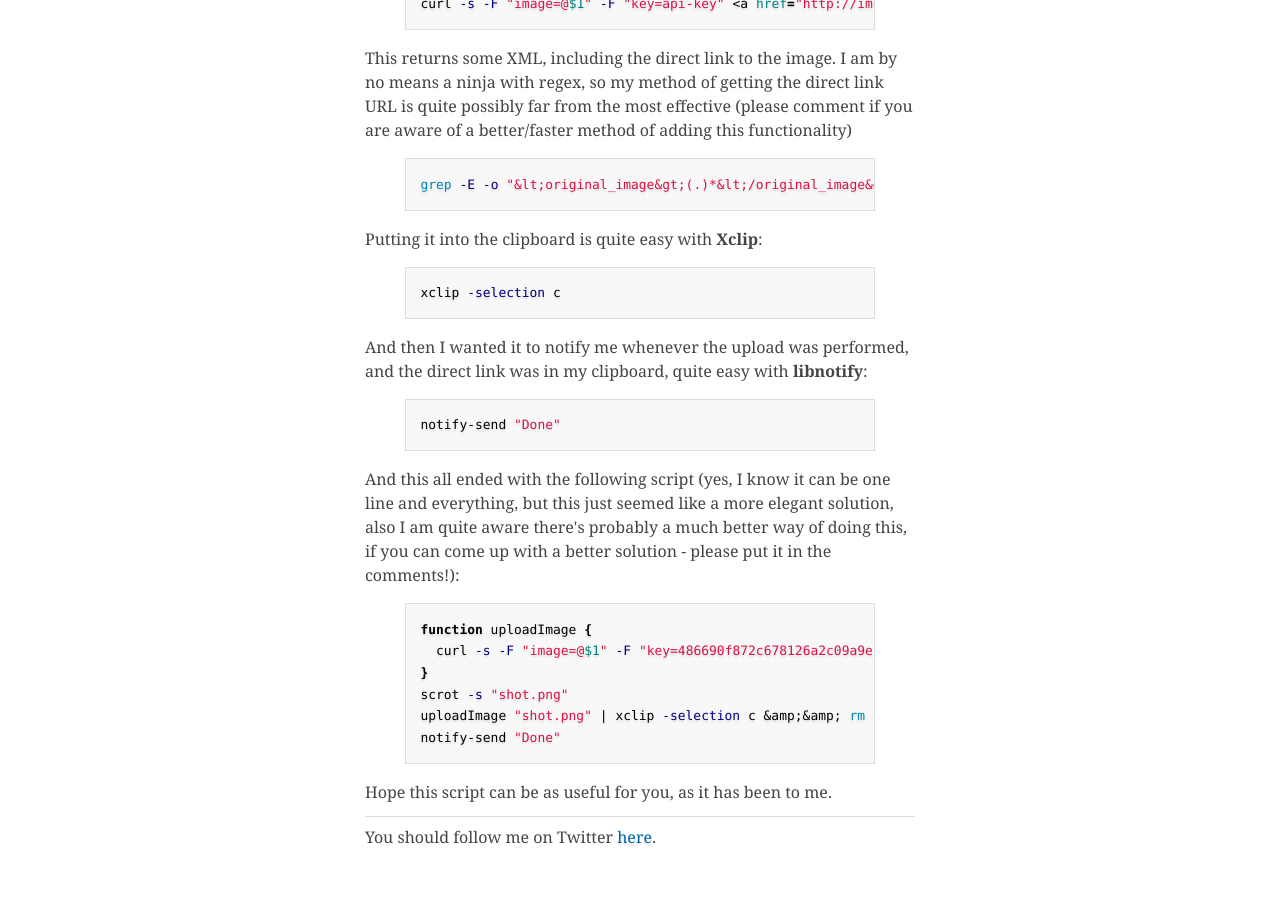
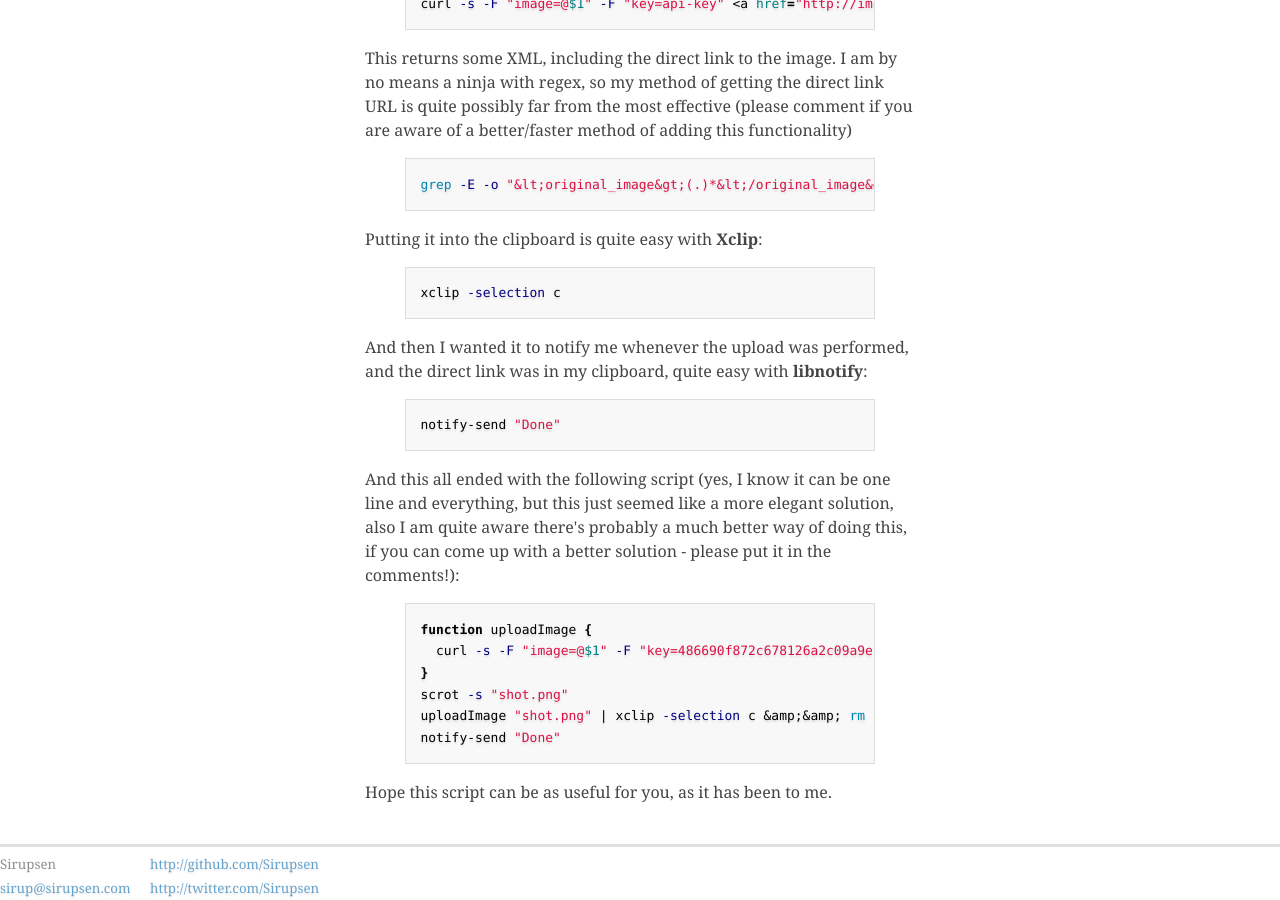
Before and after one commit to igor47/blog, a Jekyll site: the page built from _posts/2010-05-10-a-simple-imgur-bash-screenshot-utility.html, in a window 1280 px wide and 900 px high, scrolled down 629 px. Built offline with Jekyll 4.4.1, drawn with Linux system fonts in a browser that asks for light colours.

Commit message:
Footer on blog posts

```diff
--- a/_layouts/default.html
+++ b/_layouts/default.html
@@ -14,6 +14,18 @@
     <div id='container'>
       {{ content }}
     </div>
+
+    <div id="footer">
+      <div class="contact">
+        Sirupsen
+        <a href="mailto:sirup@sirupsen.com">sirup@sirupsen.com</a>
+      </div>
+
+      <div class="contact">
+        <a href="http://github.com/Sirupsen">http://github.com/Sirupsen</a>
+        <a href="http://twitter.com/Sirupsen">http://twitter.com/Sirupsen</a>
+      </div>
+    </div>
   </body>
 
   <script type="text/javascript"> var _gaq = _gaq || []; _gaq.push(['_setAccount', 'UA-9939782-2']); _gaq.push(['_trackPageview']); (function() { var ga = document.createElement('script'); ga.type = 'text/javascript'; ga.async = true; ga.src = ('https:' == document.location.protocol ? 'https://ssl' : 'http://www') + '.google-analytics.com/ga.js'; var s = document.getElementsByTagName('script')[0]; s.parentNode.insertBefore(ga, s); })(); </script>
--- a/_layouts/post.html
+++ b/_layouts/post.html
@@ -19,6 +19,3 @@ blog: true
 </div>
 
 {{ content }}
-
-<hr />
-<p>You should follow me on Twitter <a href="http://twitter.com/Sirupsen">here</a>.</p>
```
Also changed, not shown: index.textile (+0 -12 lines).
